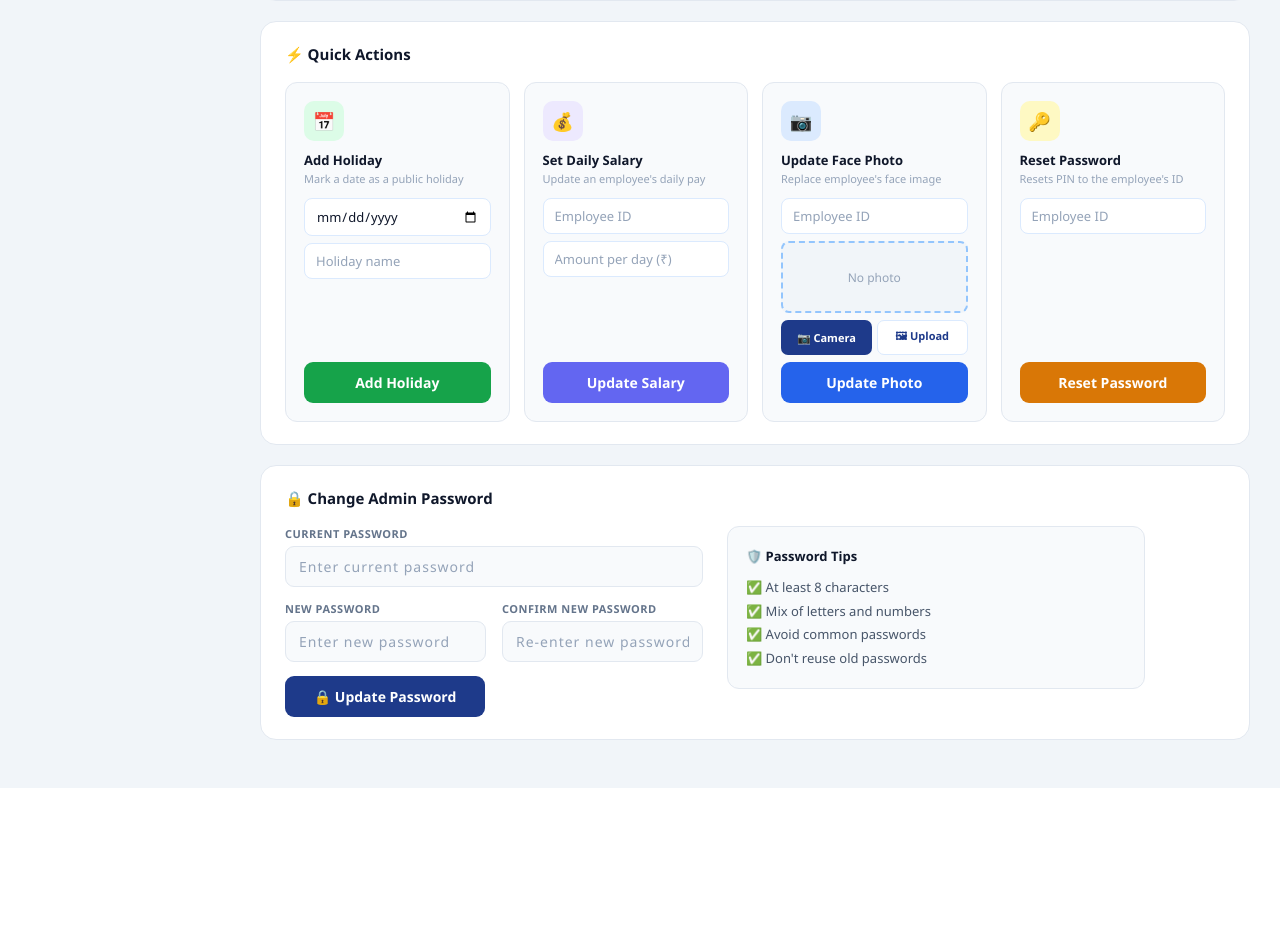
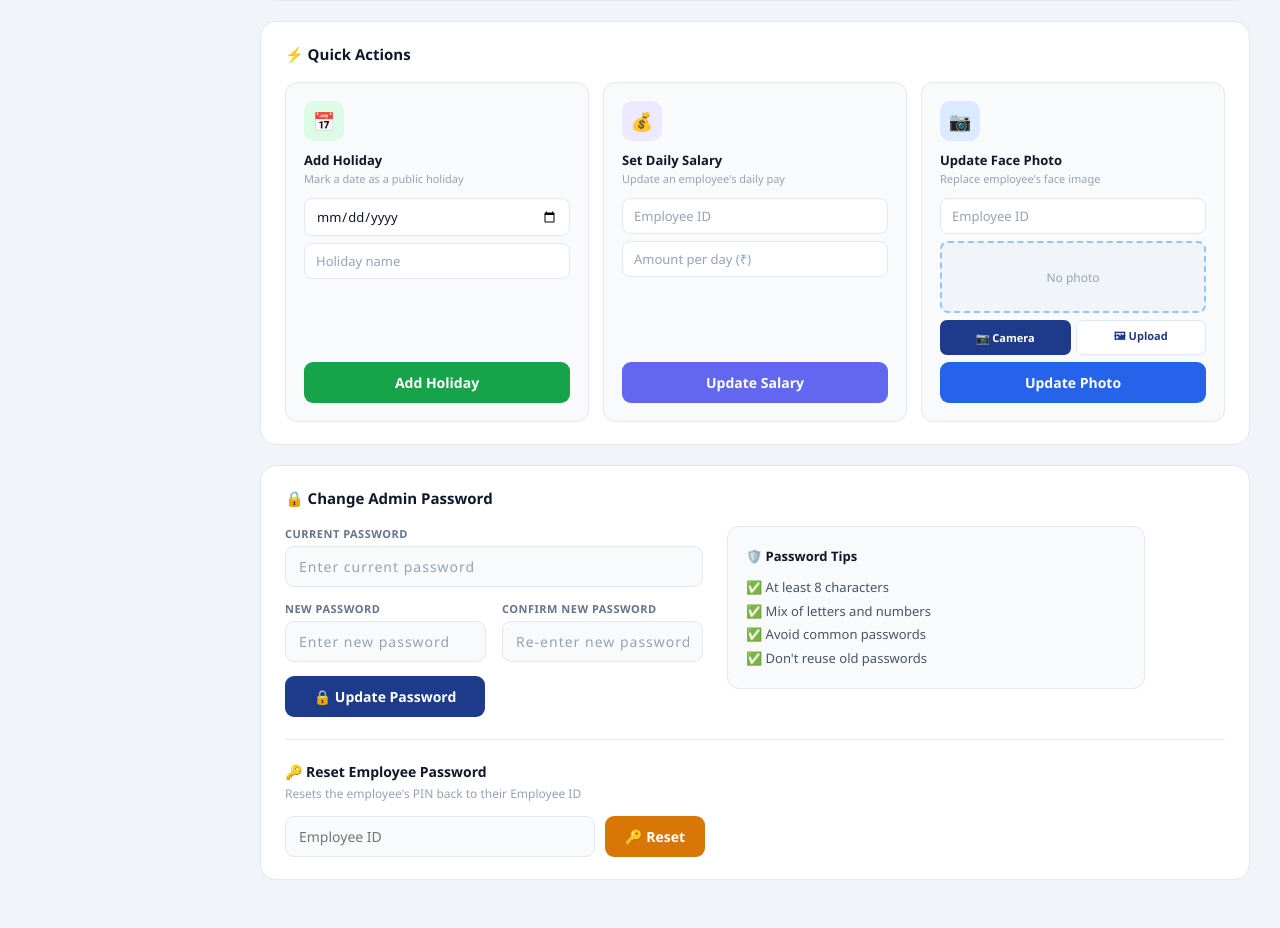
Before and after one commit to Nithin-magzest/emplyeee-attendance, a Flask app: page /admin in a window 1280 px wide. Shown: the part 1046-1974 px from the top of the page. Before the commit the page ends 1834 px from the top, so only its background shows below. Run offline with Flask 3, Linux system fonts and the light colour scheme; the visitor is signed in with stand-in values (Sample User, id 1); data that the repository does not hold is empty.

Commit message:
Move Reset Employee Password to below Change Admin Password section
Co-Authored-By: Claude Sonnet 4.6 <noreply@anthropic.com>

```diff
--- a/templates/admin.html
+++ b/templates/admin.html
@@ -118,7 +118,7 @@
       .tbl-btn:hover  { transform: translateY(-1px); }
 
       /* ── QUICK ACTION CARDS ── */
-      .action-grid { display: grid; grid-template-columns: repeat(4,1fr); gap: 14px; }
+      .action-grid { display: grid; grid-template-columns: repeat(3,1fr); gap: 14px; }
       .action-card {
         background: #f8fafc; border: 1px solid #e2e8f0;
         border-radius: 12px; padding: 18px; display: flex; flex-direction: column;
@@ -189,6 +189,7 @@
 
       /* ── RESPONSIVE ── */
       @media (max-width: 1200px) { .stats { grid-template-columns: repeat(2,1fr); } .action-grid { grid-template-columns: repeat(2,1fr); } }
+      @media (max-width: 700px)  { .action-grid { grid-template-columns: 1fr; } }
       @media (max-width: 900px)  { .reg-grid { grid-template-columns: 1fr; } }
       @media (max-width: 768px)  {
         body { flex-direction: column; }
@@ -456,20 +457,6 @@
             </form>
           </div>
 
-          <div class="action-card">
-            <div class="ac-icon" style="background:#fef9c3;">🔑</div>
-            <h4>Reset Password</h4>
-            <div class="sub">Resets PIN to the employee's ID</div>
-            <form action="/admin_action" method="POST">
-              <input type="hidden" name="action" value="reset_password" />
-              <input type="text" name="emp_id" placeholder="Employee ID" required />
-              <button type="submit" class="btn btn-amber"
-                onclick="return confirm('Reset this employee\'s password to their Employee ID?')">
-                Reset Password
-              </button>
-            </form>
-          </div>
-
         </div>
       </div>
 
@@ -510,6 +497,24 @@
             <div>✅ Avoid common passwords</div>
             <div>✅ Don't reuse old passwords</div>
           </div>
+        </div>
+
+        <hr style="border:none;border-top:1px solid #e2e8f0;margin:22px 0;" />
+
+        <div style="font-size:14px;font-weight:700;color:#0f172a;margin-bottom:4px;">🔑 Reset Employee Password</div>
+        <div style="font-size:12px;color:#94a3b8;margin-bottom:14px;">Resets the employee's PIN back to their Employee ID</div>
+        <div style="display:flex;gap:10px;align-items:flex-end;max-width:420px;">
+          <form action="/admin_action" method="POST" style="display:flex;gap:10px;width:100%;">
+            <input type="hidden" name="action" value="reset_password" />
+            <div style="flex:1;">
+              <input type="text" name="emp_id" placeholder="Employee ID" required
+                style="width:100%;padding:10px 13px;border:1px solid #e2e8f0;border-radius:9px;background:#f8fafc;color:#0f172a;font-size:14px;outline:none;" />
+            </div>
+            <button type="submit" class="btn btn-amber" style="width:auto;padding:10px 20px;white-space:nowrap;"
+              onclick="return confirm('Reset this employee\'s password to their Employee ID?')">
+              🔑 Reset
+            </button>
+          </form>
         </div>
       </div>
 
```
